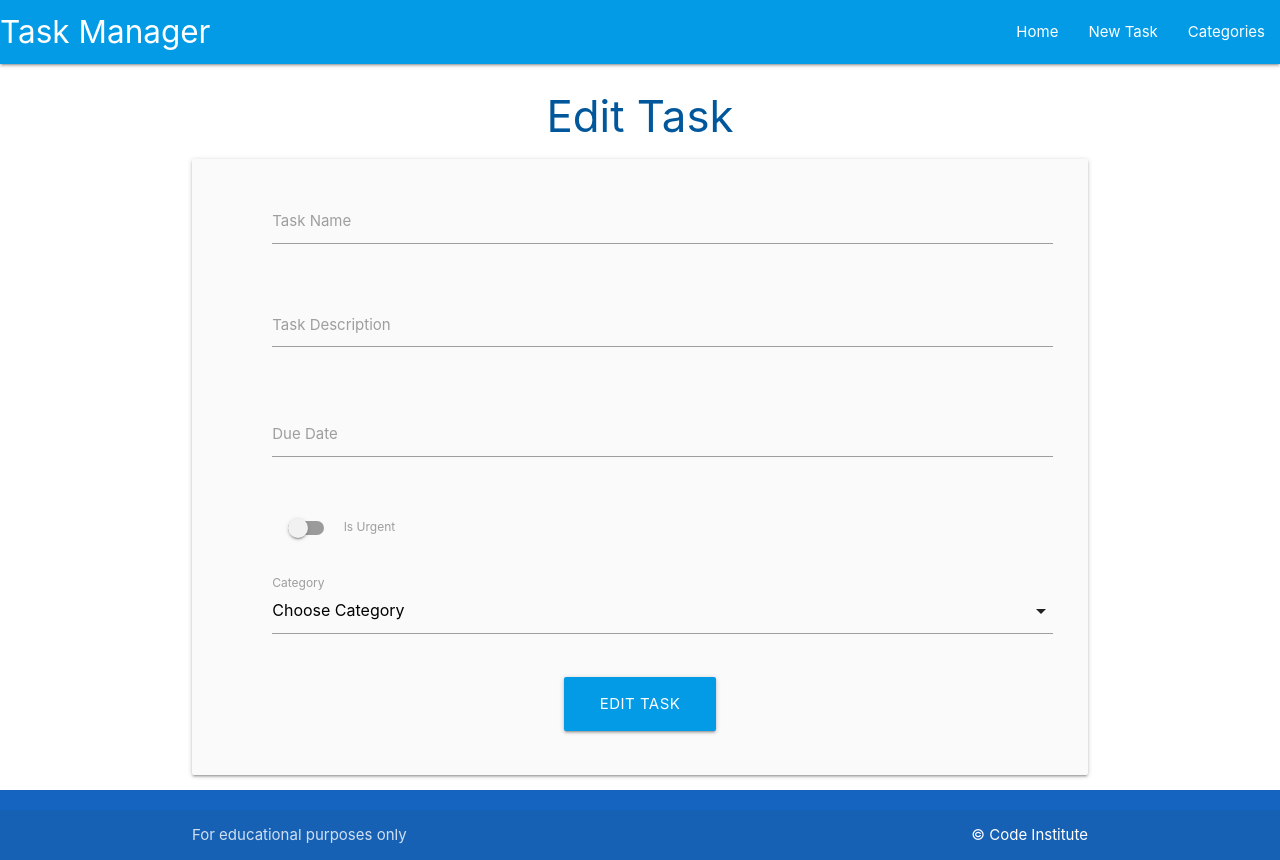
After one commit to AnnieNeilson/taskmanagerproject, a Flask app: template taskmanager/templates/edit_task.html in a window 1280 px wide. The commit adds this page. Run offline with Flask 2, Linux system fonts and the light colour scheme; the template is opened without the code that fills it, so the values that code supplies are empty.

Commit message:
Editing and deleting tasks

```diff
--- /dev/null
+++ b/taskmanager/templates/edit_task.html
@@ -0,0 +1,78 @@
+{% extends "base.html" %}
+{% block content %}
+
+<h3 class="light-blue-text text-darken-4 center-align">Edit Task</h3>
+
+<div class="row card-panel grey lighten-5">
+    <form class="col s12" method="POST" action="{{ url_for('edit_task', task_id=task.id) }}">
+        <!-- task name -->
+        <div class="row">
+            <div class="input-field col s12">
+                <i class="fas fa-pencil-alt prefix light-blue-text text-darken-4"></i>
+                <input id="task_name" name="task_name" value="{{task.task_name}}" minlength="5" maxlength="50" type="text" class="validate" required>
+                <label for="task_name">Task Name</label>
+            </div>
+        </div>
+        <!-- task description -->
+        <div class="row">
+            <div class="input-field col s12">
+                <i class="fas fa-align-left prefix light-blue-text text-darken-4"></i>
+                <textarea id="task_description" name="task_description"  value="{{task.task_description}}" minlength="5" maxlength="200"
+                    type="text" class="materialize-textarea validate" required>{{task.task_description}}</textarea>
+                <label for="task_description">Task Description</label>
+            </div>
+        </div>
+        <!-- due date -->
+        <div class="row">
+            <div class="input-field col s12">
+                <i class="fas fa-calendar-alt prefix light-blue-text text-darken-4"></i>
+                <input id="due_date" name="due_date" type="text" value="{{task.due_date.strftime('%d %B, %Y')}}" class="datepicker validate" required>
+                <label for="due_date">Due Date</label>
+            </div>
+        </div>
+        <!-- is urgent -->
+        <div class="row">
+            <div class="input-field col s12">
+                <div class="switch">
+                    <i class="fas fa-exclamation-circle prefix light-blue-text text-darken-4"></i>
+                    <label for="is_urgent">
+                        {% if task.is_urgent == True %}
+                            <input id="is_urgent" name="is_urgent" type="checkbox" checked>
+                        {% else %}
+                            <input id="is_urgent" name="is_urgent" type="checkbox">
+                        {% endif %}
+                        <span class="lever"></span>
+                        Is Urgent
+                    </label>
+                </div>
+            </div>
+        </div>
+        <!-- category id -->
+        <div class="row">
+            <div class="input-field col s12">
+                <i class="fas fa-folder-open prefix light-blue-text text-darken-4"></i>
+                <select id="category_id" name="category_id" class="validate" required >
+                    <option  disabled selected>Choose Category</option>
+                    {% for category in categories %}
+                        {% if category == task.category %}
+                            <option value="{{ category.id }}" selected="selected">{{ category.category_name }}</option>
+                        {% else %}
+                            <option value="{{ category.id }}">{{ category.category_name }}</option>
+                        {% endif %}
+                    {% endfor %}
+                </select>
+                <label for="category_id">Category</label>
+            </div>
+        </div>
+        <!-- submit button -->
+        <div class="row">
+            <div class="col s12 center-align">
+                <button type="submit" class="btn-large light-blue darken-1">
+                    Edit Task <i class="fas fa-plus-square right"></i>
+                </button>
+            </div>
+        </div>
+    </form>
+</div>
+
+{% endblock %}
--- a/taskmanager/templates/tasks.html
+++ b/taskmanager/templates/tasks.html
@@ -25,6 +25,8 @@
             <div class="collapsible-body">
                 <strong>{{ task.category }}</strong>
                 <p>{{ task.task_description }}</p>
+                <a href="{{ url_for('edit_task', task_id=task.id) }}" class="btn green accent-4">Edit</a>
+                <a href="{{ url_for('delete_task', task_id=task.id) }}" class="btn red">Delete</a>
             </div>
         </li>
         {% endfor %}
```
Also changed, not shown: taskmanager/routes.py (+21 -0 lines).
